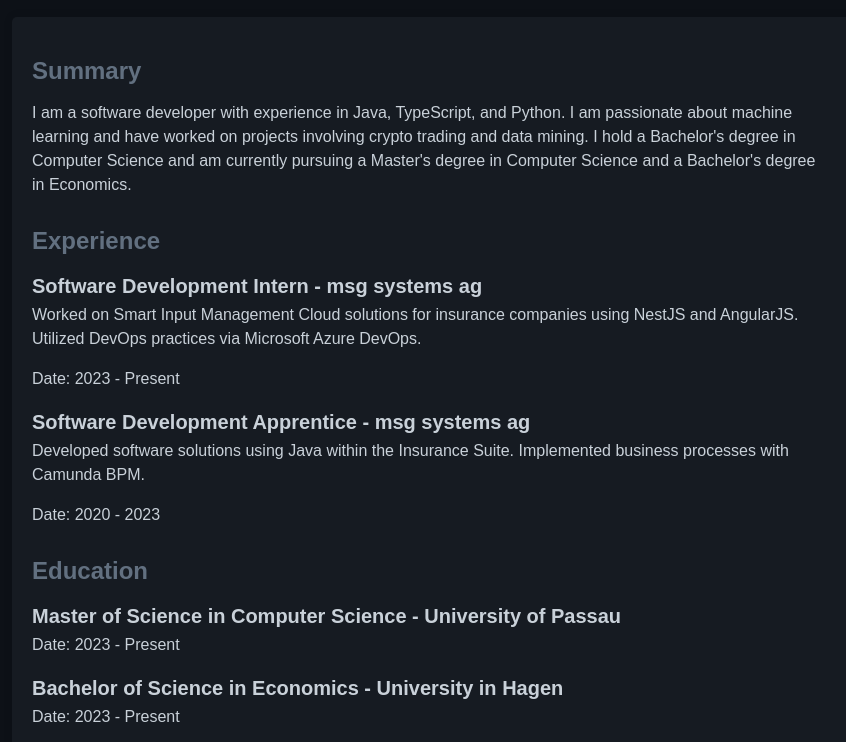
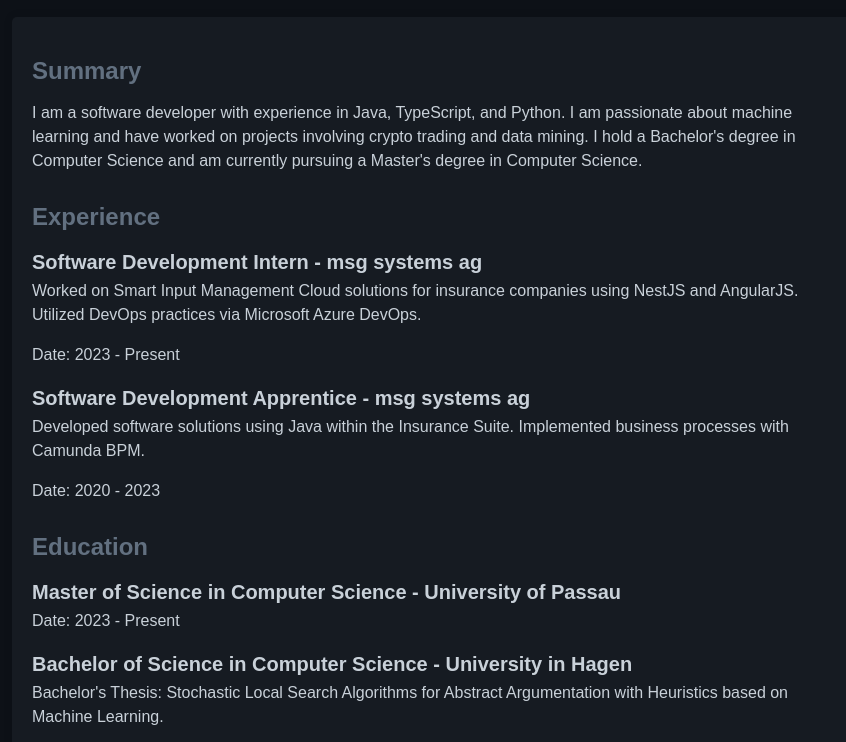
Before and after one commit to kon-drees/kon-drees.github.io, a plain HTML site: page index.html in a window 1280 px wide. Shown: the part 145-887 px from the top of the page, without its empty margins (208-1054 px from the left). Drawn offline with Linux system fonts and the light colour scheme.

Commit message:
Update index.html

```diff
--- a/index.html
+++ b/index.html
@@ -28,7 +28,7 @@
 <section class="container">
     <div class="section">
         <h2>Summary</h2>
-        <p>I am a software developer with experience in Java, TypeScript, and Python. I am passionate about machine learning and have worked on projects involving crypto trading and data mining. I hold a Bachelor's degree in Computer Science and am currently pursuing a Master's degree in Computer Science and a Bachelor's degree in Economics.</p>
+        <p>I am a software developer with experience in Java, TypeScript, and Python. I am passionate about machine learning and have worked on projects involving crypto trading and data mining. I hold a Bachelor's degree in Computer Science and am currently pursuing a Master's degree in Computer Science.</p>
     </div>
 
     <div class="section">
@@ -50,11 +50,6 @@
         <h2>Education</h2>
         <div class="education">
             <h3>Master of Science in Computer Science - University of Passau</h3>
-            <p>Date: 2023 - Present</p>
-        </div>
-
-        <div class="education">
-            <h3>Bachelor of Science in Economics - University in Hagen</h3>
             <p>Date: 2023 - Present</p>
         </div>
 
```
